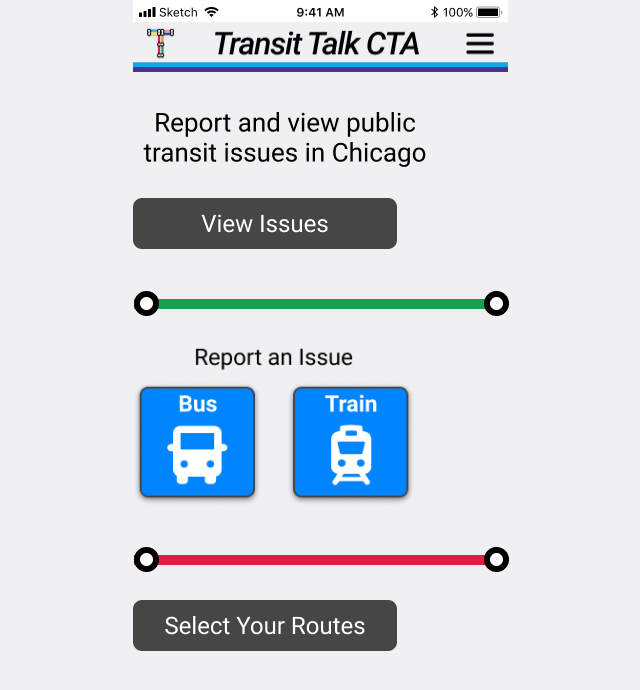
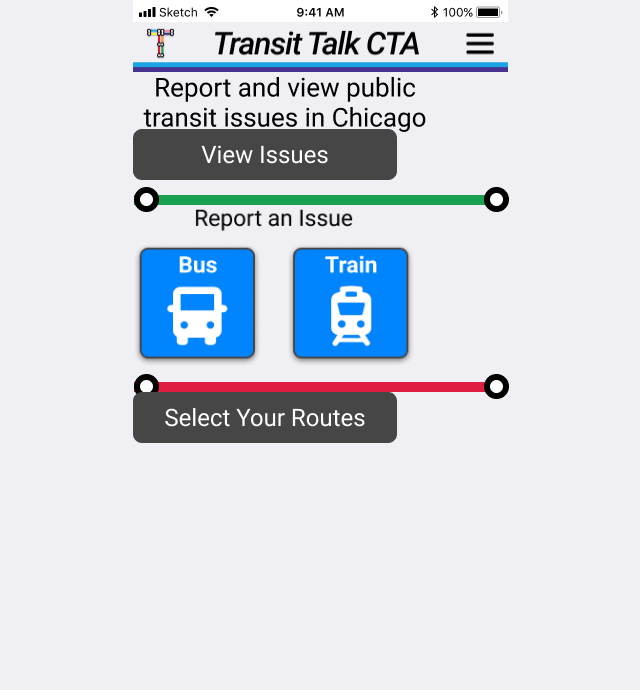
Before and after one commit to andreanthony/andreanthony.github.io, a Jekyll site: the page landingscreen.html, which Jekyll copies as it is, in a window 1280 px wide. Shown: the top 690 px of the page, without its empty margins (320-960 px from the left). Built offline with Jekyll 4.4.1, drawn with Linux system fonts in a browser that asks for light colours.

Commit message:
Update landingscreen.html

```diff
--- a/landingscreen.html
+++ b/landingscreen.html
@@ -14,11 +14,11 @@
 ">
  <div id="bar" style="line-height: 20px;"><img src="/Black.png" alt="bar" /></div>
  <div id="header"><img style="height: 50px; width: 375px;" src="/header.png" alt="header" /></div>
- <div id="maintext"><p><img src="/mainText.png" alt="maintext" /></p></div>
- <div id="mainbutton"><p><img src="/main-button.png" alt="mainbutton" /></p></div>
- <div id="separatorgreen"><p><img src="/green.png" alt="separatorgreen" /></p></div>
- <div id="reportissue"><p><img style="width: 282px; height: 162px;" src="/reportAnIssue.png" alt="separatorgreen" /></p></div>
- <div id="separatorred"><p><img src="/red.png" alt="separatorred" /></p></div>
- <div id="mainbutton"><p><img src="/main-button-1.png" alt="mainbutton1" /</p></div>
+ <div id="maintext"><img src="/mainText.png" alt="maintext" /></div>
+ <div id="mainbutton"><img src="/main-button.png" alt="mainbutton" /></div>
+ <div id="separatorgreen"><img src="/green.png" alt="separatorgreen" /></div>
+ <div id="reportissue"><img style="width: 282px; height: 162px;" src="/reportAnIssue.png" alt="separatorgreen" /></div>
+ <div id="separatorred"><img src="/red.png" alt="separatorred" /></div>
+ <div id="mainbutton"><img src="/main-button-1.png" alt="mainbutton1" /></div>
 </body>
 </html>
```
